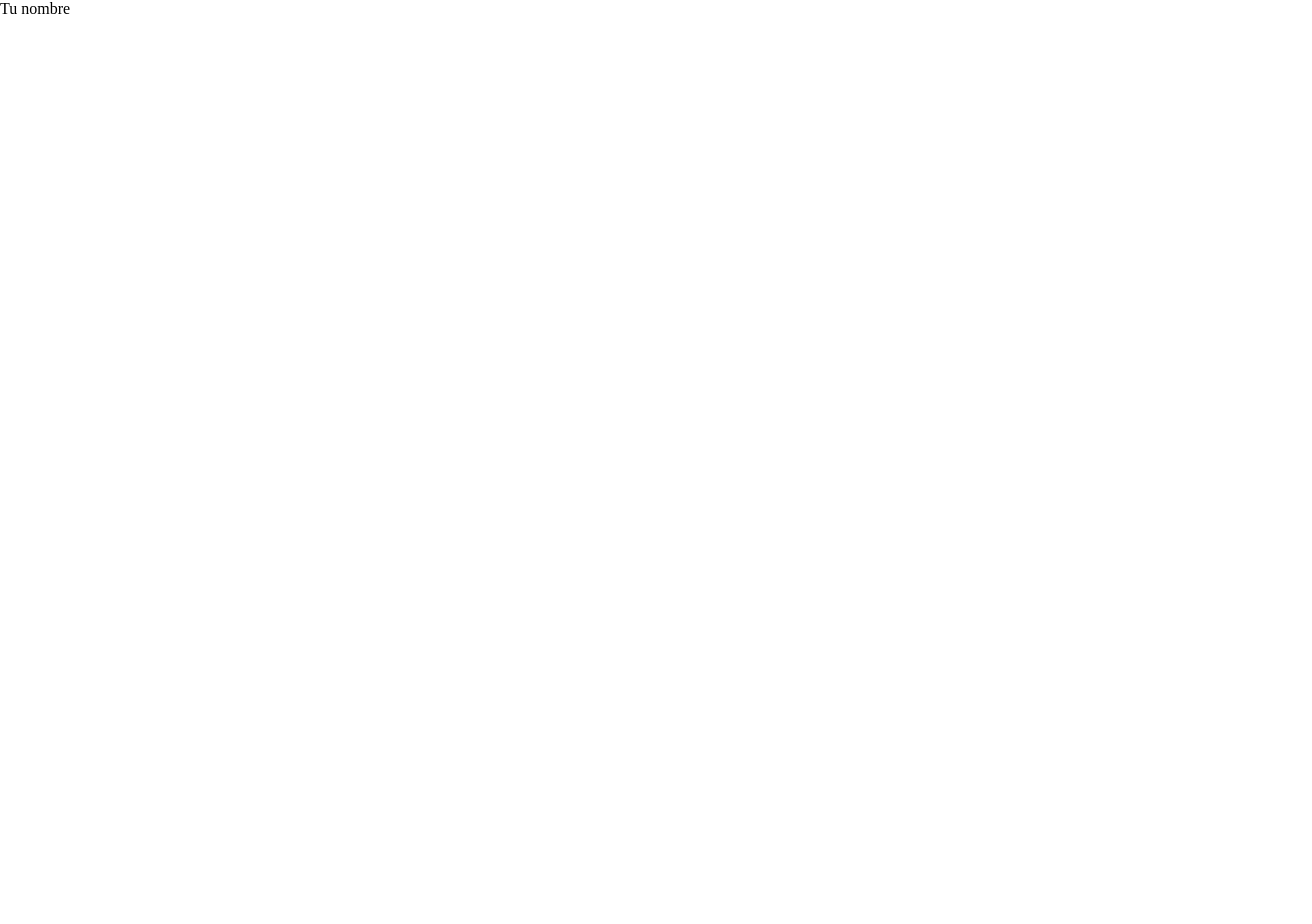
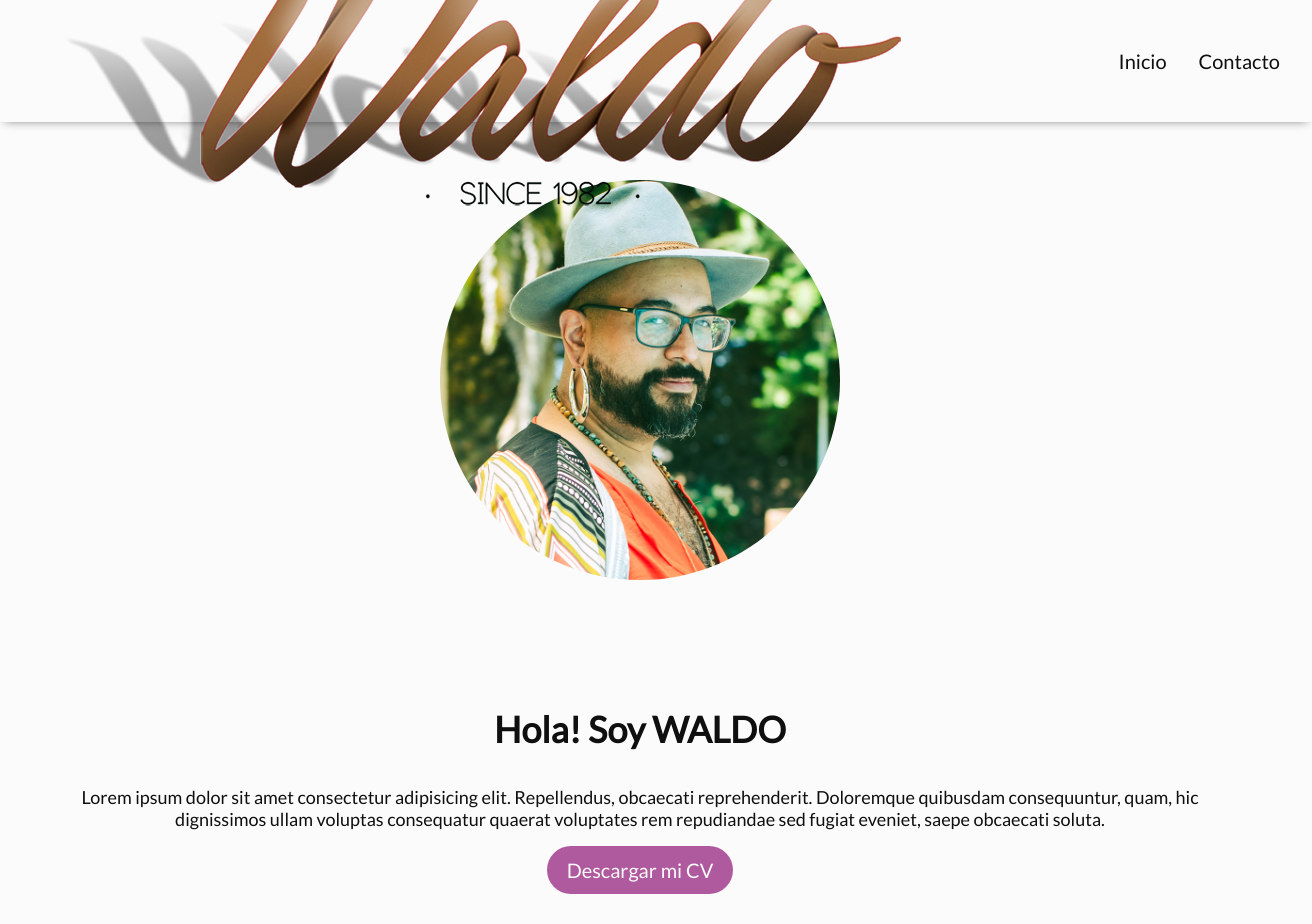
Before and after one commit to waldoll/CP_PROYECTO_1_LUIS_LOPEZ, a plain HTML site: page index.html in a window 1280 px wide. Shown: the top 924 px of the page, 1312 px wide, since content can reach past the window. Before the commit the page ends 800 px from the top, so only its background shows below. Drawn offline with Linux system fonts and the light colour scheme.

Commit message:
actualizacion

```diff
--- a/css/styles.css
+++ b/css/styles.css
@@ -1,8 +1,7 @@
-/* En este archivo escriban su CSS */
-
-/* Fonts */
-/* Importar aquí la font */
-
+@import url('https://fonts.googleapis.com/css2?family=Lato&display=swap');
+</style>
+@import url('https://fonts.googleapis.com/css2?family=Lato:wght@700&display=swap');
+</style>
 
 
 /* Aquí les dejamos como ayuda este "reset" en el cual ajustamos algunas propiedades
@@ -14,43 +13,158 @@
     box-sizing: border-box;
     margin: 0;
     padding: 0;
-    /* Para que el scrolleo en la one page sea suave */
     scroll-behavior: smooth;
 }
 
-/* Para quitar los puntos a los items de listas */
+
+body {
+    font-family:"lato", sans-serif;
+    font-size: 18px;
+    line-height: 1.2;
+    background-color: #fbfbfb;
+    color: #0f0f0f;
+     }
+
+h1 {
+    font-size: 36px;
+    text-align: center;
+    }
+
+h2 {
+    font-size: 28px;
+    text-align: center;
+}
+
+p {
+    margin: 16px 0;
+}
+
+img {
+    max-width: 100%;
+}
+header {
+    display: flex;
+    justify-content: space-between;
+    align-items: center;
+    padding: 16px;
+    height: 90px;
+    width: 100%;
+    background-color: #fbfbfb;
+    position: fixed;
+    top: 0;
+    left: 0;
+    box-shadow: 0 3px 10px -5px #5f5f5f;
+}
+
+.logo {
+    width: 120px;
+    margin-left: 16px;
+}
+
+ul#menu {
+    display: flex;
+    font-size: 20px;
+}
+
+li.menu-item a {
+    padding: 16px;
+    display: inline-block;
+}
+
+ul#botones {
+    display: flex;
+    font-size: 20px;
+}
+li.iconos {
+    padding: 16px;
+    display: inline-block;
+}
+
 ul {
     list-style: none;
 }
 
-/* Para que los enlaces hereden el color de texto y no tengan subrayado */
 a {
     text-decoration: none;
     color: inherit;
 }
 
-/* Este max-width es para que el contenido no se "estire" demasiado hacia los costados y
-*  el margin: auto; para tenerlo centrado fácilmente ;)
-*/
+
 main {
     max-width: 1200px;
     margin: auto;
 }
 
-/* Recomendaciones!
-*  - Comenzar desde lo más general y luego ir hacia lo mas específico, asignando primero
-*    "estilos generales". Una buena idea sería comenzar por el <body> ;)
-*
-*  - Recuerden que queremos evitar "repetir código", en CSS usando la cualidad de la herencia
-*    podemos setear ciertas propiedades en un elemento padre y dejar que sean heredadas (por ejemplo: font-size)
-*
-*  - Nadie sabe todas las propiedades CSS de memoria, si no saben como hacer algo no lo recuerdan, la respuesta
-*    pueden encontrarla buscando en la web algo como "CSS como hacer ... " o "propiedad css para hacer ..."
-*
-*  - Usen mucho las herramientas para desarrolladores del navegador para ir
-*    probando el CSS que escriben, resolver dudas y problemas.
-*
-*  - Paciencia, resiliencia y creatividad! No se desanimen, las primeras experiencias maquetando con HTML y CSS
-*    pueden ser frustrantes, pero estas habilidades se van desarrollando con la experiencia, es como aprender
-*    un trabajo manual, hacer una artesanía, tocar un instrumento musical... la práctica es todo!
-*/
+section {
+    display: flex;
+    flex-direction: column;
+    justify-content: center;
+    align-items: center;
+    padding: 16px;
+    min-height: 100vh;
+    padding-top: 120px;
+}
+
+section#inicio {
+    justify-content: space-around;
+}
+
+figure.presentacion-img {
+    margin-bottom: 20px;
+}
+
+figure.presentacion-img img {
+    border-radius: 50%;
+    width: 400px;
+}
+
+article.presentacion {
+    width: 100%;
+    text-align: center;
+}
+a.btn {
+    background-color: #af599e;
+    color: #fbfbfb;
+    padding: 12px 20px;
+    border-radius: 50px;
+    font-size: 20px;
+    display: inline-block;
+}
+
+section#contacto {
+    justify-content: space-around;
+}
+
+article.hablemos {
+    width: 100%;
+    text-align: center;
+    justify-content:center;
+    padding: 16px 16px;
+    border-radius: 10px;
+    margin: 10px 20px;
+    background-color: rgba(175, 89, 158, 0.3);
+}
+
+div {
+    display: flex;
+    flex-direction: row;
+}
+
+div img {
+    height: 80px;
+    width: 80px;
+    padding: 20px;
+}
+
+
+.footer {
+    display: flex;
+    justify-content:center;
+    align-items: center;
+    padding: 20px 20px;
+    height: 90px;
+    width: 100%;
+    background-color: #af599e;
+    color: #fbfbfb;
+    text-align: center;
+}
--- a/index.html
+++ b/index.html
@@ -4,18 +4,56 @@
     <meta charset="UTF-8">
     <meta http-equiv="X-UA-Compatible" content="IE=edge">
     <meta name="viewport" content="width=device-width, initial-scale=1.0">
-    <title>Nombre Apellido</title>
-
-    <!-- CSS -->
+    <title>LUIS LOPEZ</title>
     <link rel="stylesheet" href="css/styles.css">
 </head>
 <body>
     <header>
-        <a href="#inicio">Tu nombre</a>
+        <a href="https://www.instagram.com/wal_doll/?hl=es-la" target="_blank">
+            <img src="img/NOMBRE_TITULO.png" alt="Logo wal_doll">
+        </a>
+        <nav>
+                <ul id="menu">
+                    <li class="menu-item">
+                        <a href="#inicio">Inicio</a>
+                    </li>
+                    <li class="menu-item">
+                        <a href="#contacto">Contacto</a>
+                    </li>
+                </ul>
+        </nav>
     </header>
+<main>
+    <section id="inicio">
+        <figure class="presentacion-img">
+            <img src="img/WALDO.png"
+            alt="LUIS WALDO LOPEZ_FOTO">
+         </figure>
+         <article class="presentacion">
+            <h1>Hola! Soy WALDO</h1>
+            <p>
+                Lorem ipsum dolor sit amet consectetur adipisicing elit. Repellendus, obcaecati reprehenderit. Doloremque quibusdam consequuntur, quam, hic dignissimos ullam voluptas consequatur quaerat voluptates rem repudiandae sed fugiat eveniet, saepe obcaecati soluta.
+            </p>
+            <a href="https://www.linkedin.com/in/luis-waldo-l%C3%B3pez-3778ab1a/" target="_blank" aria-label="Descargar CV" class="btn">Descargar mi CV</a>
+         </article>
 
-    <!-- La estructura básica y la vinculación con CSS estan listas. A codear! 💪  -->
-    <!-- En este archivo escriban su HTML -->
-
+    </section>
+    <section id="contacto">
+        <article class="hablemos">
+            <h2>Hablemos!</h2>
+            <p>
+                Lorem ipsum dolor, sit amet consectetur adipisicing elit. Dolore consequatur voluptatibus quisquam eveniet tempore corrupti ea, tenetur aliquam, error quas, distinctio non? Perferendis deleniti itaque pariatur unde, assumenda iure provident?
+            </p>
+        </article>
+        <div>
+            <a href="mailto:waldoll@gmail.com" target="_blank"><img src="img/mail.png" alt="MAIL"></a>
+            <img src="img/github.png" alt="GITHUB">
+            <a href="https://www.linkedin.com/in/luis-waldo-l%C3%B3pez-3778ab1a/" target="_blank"><img src="img/linkedin.png" alt="LINKEDING"></a>
+        </div>
+    </section>
+</main>
+<footer class="footer">
+    <p>Código Latam</p>
+</footer>
 </body>
 </html>
```
Also changed, not shown: img/NOMBRE_TITULO.png (added), img/WALDO.png (added).
